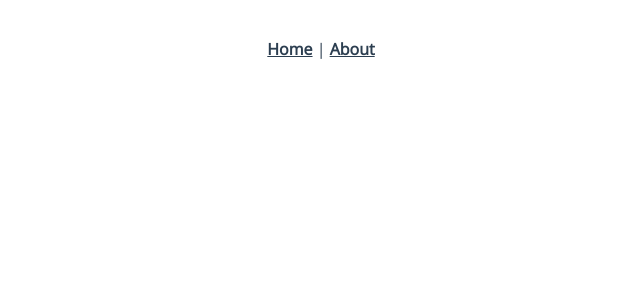
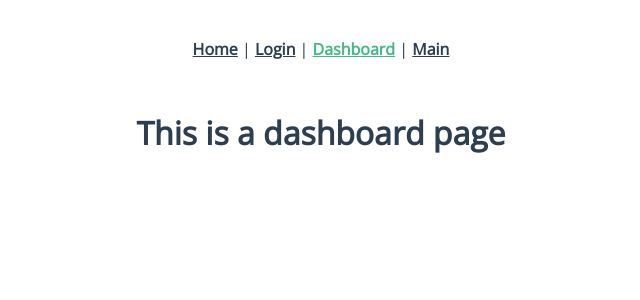
Before and after one commit to shadow3x3x3/mun-frontend, a Vue app: page /dashboard in a window 1280 px wide. Shown: the top 300 px of the page, without its empty margins (319-959 px from the left). Built offline with nearby package versions, Linux system fonts and the light colour scheme.

Commit message:
[FEATURE] Add simple pages and basic table

```diff
--- a/src/App.vue
+++ b/src/App.vue
@@ -1,10 +1,12 @@
 <template>
-  <div id="app">
+  <div id="app" class="single-page">
     <div id="nav">
       <router-link to="/">Home</router-link> |
-      <router-link to="/about">About</router-link>
+      <router-link to="/login">Login</router-link> |
+      <router-link to="/dashboard">Dashboard</router-link> |
+      <router-link to="/main">Main</router-link>
     </div>
-    <router-view/>
+    <router-view class="flex-center"></router-view>
   </div>
 </template>
 
@@ -12,20 +14,42 @@
 @import url('https://fonts.googleapis.com/css?family=Open+Sans');
 
 #app {
+  color: #2c3e50;
+  text-align: center;
   font-family: 'Open Sans', 'Avenir', Helvetica, Arial, sans-serif;
+
   -webkit-font-smoothing: antialiased;
   -moz-osx-font-smoothing: grayscale;
-  text-align: center;
-  color: #2c3e50;
 }
 #nav {
   padding: 30px;
   a {
+    color: #2c3e50;
     font-weight: bold;
-    color: #2c3e50;
     &.router-link-exact-active {
       color: #42b983;
     }
   }
 }
+
+.single-page {
+  align-items: center;
+  flex-direction: column;
+  justify-content: center;
+  margin: 0;
+  padding: 0;
+  width: 100%;
+  height: 100%;
+}
+
+.flex-container {
+  display: flex;
+}
+
+.flex-center {
+  display: flex;
+  align-items: center;
+  justify-content: center;
+}
+
 </style>
--- a/src/router.js
+++ b/src/router.js
@@ -1,6 +1,8 @@
 import Vue from 'vue';
 import Router from 'vue-router';
 import Home from './views/Home.vue';
+import Login from './views/Login.vue';
+import Main from './views/Main.vue';
 
 Vue.use(Router);
 
@@ -14,12 +16,20 @@ export default new Router({
       component: Home,
     },
     {
-      path: '/about',
-      name: 'about',
-      // route level code-splitting
-      // this generates a separate chunk (about.[hash].js) for this route
-      // which is lazy-loaded when the route is visited.
-      component: () => import(/* webpackChunkName: "about" */ './views/About.vue'),
+      path: '/login',
+      name: 'login',
+      component: Login,
+    },
+    {
+      path: '/dashboard',
+      name: 'dashboard',
+      // This is for lazy load method
+      component: () => import(/* webpackChunkName: "dashboard" */ './views/Dashboard.vue'),
+    },
+    {
+      path: '/main',
+      name: 'main',
+      component: Main,
     },
   ],
 });
--- a/src/views/About.vue
+++ /dev/null
@@ -1,5 +0,0 @@
-<template>
-  <div class="about">
-    <h1>This is an about page</h1>
-  </div>
-</template>
--- /dev/null
+++ b/src/views/Dashboard.vue
@@ -0,0 +1,5 @@
+<template>
+  <div>
+    <h1>This is a dashboard page</h1>
+  </div>
+</template>
--- a/src/views/Home.vue
+++ b/src/views/Home.vue
@@ -1,18 +1,19 @@
 <template>
   <div class="home">
-    <img alt="Vue logo" src="../assets/logo.png">
-    <HelloWorld msg="Welcome to Your Vue.js App"/>
+    <!-- <img alt="Vue logo" src="../assets/logo.png"> -->
+    <!-- <HelloWorld msg="Welcome to Your Vue.js App"/> -->
+    <h1>This is a home page</h1>
   </div>
 </template>
 
 <script>
 // @ is an alias to /src
-import HelloWorld from '@/components/HelloWorld.vue';
+// import HelloWorld from '@/components/HelloWorld.vue';
 
-export default {
-  name: 'home',
-  components: {
-    HelloWorld,
-  },
-};
+// export default {
+//   name: 'home',
+//   components: {
+//     HelloWorld,
+//   },
+// };
 </script>
--- /dev/null
+++ b/src/views/Login.vue
@@ -0,0 +1,16 @@
+<template>
+  <div>
+    <h1>This is a login page</h1>
+  </div>
+</template>
+
+
+<script>
+export default {
+
+}
+</script>
+
+<style scoped lang="scss">
+
+</style>
--- /dev/null
+++ b/src/views/Main.vue
@@ -0,0 +1,64 @@
+<template>
+  <div class="flex-container">
+    <div class="flex-column">
+      <h1>This is a main page.</h1>
+
+      <h2>Committees</h2>
+      <div class="center-table">
+        <table>
+          <thead>
+            <tr>
+              <th>Committee Name</th>
+              <th>Abbreviation</th>
+              <th>Attached Conference</th>
+              <th>Status</th>
+              <th>Edit</th>
+            </tr>
+          </thead>
+          <tbody>
+            <tr v-for="(cInfo, index) in cInfos" :key="cInfo.id">
+              <td>{{ cInfo.name }}</td>
+              <td>{{ cInfo.abr }}</td>
+              <td>{{ cInfo.ac }}</td>
+              <td>{{ cInfo.status }}</td>
+              <td>
+                <a class="button">{{ index }}</a>
+              </td>
+            </tr>
+          </tbody>
+        </table>
+      </div>
+    </div>
+  </div>
+</template>
+
+<script>
+export default {
+  data() {
+    return {
+      cInfos: [
+        {id: 123, name: "A", abr: "B", ac: "B", status: "None"},
+      ],
+    }
+  },
+}
+</script>
+
+
+<style lang="scss" scoped>
+
+.flex-container {
+  display: flex;
+}
+
+.flex-column {
+  display: flex;
+  flex-direction: column;
+}
+
+.center-table {
+  display: flex;
+  justify-content: center;
+}
+
+</style>
```
